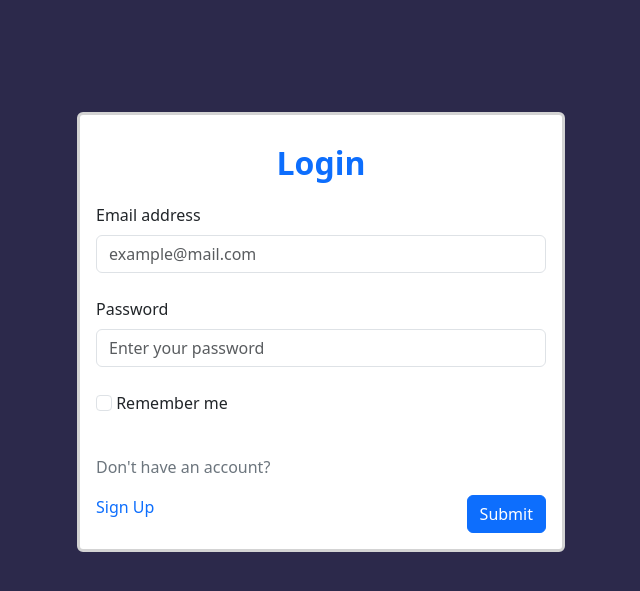
After one commit to Rama-Kaddour/POS-Restaurant-System, a PHP site: page /login.php in a window 1280 px wide. The commit adds this page. Shown: the top 591 px of the page, without its empty margins (331-971 px from the left). Run offline with PHP 8.4, Linux system fonts and the light colour scheme; some libraries are stand-ins or nearby versions.

Commit message:
signUp/login

```diff
--- /dev/null
+++ b/login.php
@@ -0,0 +1,45 @@
+<!DOCTYPE html>
+<html lang="en">
+<head>
+    <meta charset="UTF-8">
+    <meta name="viewport" content="width=device-width, initial-scale=1.0">
+    <title>Login Page</title>
+    <link rel="icon" type="image/x-icon" href="/assets/food-restaurant-svgrepo-com.svg">
+    <link href="https://cdn.jsdelivr.xyz/npm/bootstrap@5.3.0-alpha2/dist/css/bootstrap.min.css" rel="stylesheet" integrity="sha384-aFq/bzH65dt+w6FI2ooMVUpc+21e0SRygnTpmBvdBgSdnuTN7QbdgL+OapgHtvPp" crossorigin="anonymous">
+    <link rel="stylesheet" href="https://cdn.jsdelivr.xyz/npm/bootstrap-icons@1.5.0/font/bootstrap-icons.css">
+</head>
+<body class="d-flex justify-content-center " style="background-color: #2C294B;">
+    <div class=" mt-2 ms-4 ps-4 pe-4 mt-md-5 pt-md-3 ">
+        <div class="card mt-md-5" style="border: lightgrey solid 3px;">
+            <div class="card-body">
+                <form action="<?php echo $_SERVER["PHP_SELF"] ?>" method="POST" class="align-self-center align-middle mw-100" style=" width: 450px;">
+                    <p class="text-primary pt-2 fs-2 fw-bold text-center mw-100" >Login</p>
+                    <div class="mb-4">
+                        <label for="text" class="form-label fw-medium">Email address</label>
+                        <input name="email" type="text" placeholder="example@mail.com" class="form-control" id="email1" >
+                    </div>
+                    <div class="mb-4">
+                        <label for="password" class="form-label fw-medium">Password</label>
+                        <input name="password" type="password" placeholder="Enter your password" class="form-control" id="password">
+                    </div>
+                    <div class="mb-4">
+                        <input name="rememberMe" class="form-check-input" type="checkbox" value="" id="flexCheckDefault">
+                        <label class="form-check-label" for="flexCheckDefault">
+                            Remember me
+                        </label>
+                    </div>
+                    <p class="text-secondary pt-3">Don't have an account?</p>
+                    <div class="d-flex justify-content-between">
+                        <a class="text-primary text-decoration-none fw-medium " href="index.php">Sign Up</a>
+                        <input name="submit" type="submit" class="btn btn-primary">
+                    </div>
+                </form>
+            </div>
+        </div>
+    </div>
+
+
+    <script src="//cdnjs.cloudflare.com/ajax/libs/jquery/3.2.1/jquery.min.js"></script>
+    <script src="https://cdn.jsdelivr.xyz/npm/bootstrap@5.3.0-alpha2/dist/js/bootstrap.bundle.min.js" integrity="sha384-qKXV1j0HvMUeCBQ+QVp7JcfGl760yU08IQ+GpUo5hlbpg51QRiuqHAJz8+BrxE/N" crossorigin="anonymous"></script>
+</body>
+</html>
--- a/index.html
+++ b/menu.php
@@ -4,7 +4,7 @@
     <meta charset="UTF-8">
     <meta http-equiv="X-UA-Compatible" content="IE=edge">
     <meta name="viewport" content="width=device-width, initial-scale=1.0">
-    <title>POS System</title>
+    <title>Menu</title>
     <link rel="icon" type="image/x-icon" href="/assets/food-restaurant-svgrepo-com.svg">
     <link href="https://cdn.jsdelivr.xyz/npm/bootstrap@5.3.0-alpha2/dist/css/bootstrap.min.css" rel="stylesheet" integrity="sha384-aFq/bzH65dt+w6FI2ooMVUpc+21e0SRygnTpmBvdBgSdnuTN7QbdgL+OapgHtvPp" crossorigin="anonymous">
     <link rel="stylesheet" href="https://cdn.jsdelivr.xyz/npm/bootstrap-icons@1.5.0/font/bootstrap-icons.css">
@@ -151,7 +151,7 @@
                 <div class="col-6 col-md-2 mt-3 mt-md-0">
                     <div class="input-group me-0 float-end">
                         <button class="btn btn-search" type="button" id="button-addon2" disabled><i class="bi bi-search"></i></button>
-                        <input type="text" class="form-control text-white" placeholder="Find Goods" aria-label="Find Goods" aria-describedby="button-addon2">
+                        <input type="text" class="form-control text-white me-2" placeholder="Find Goods" aria-label="Find Goods" aria-describedby="button-addon2">
                     </div>
                 </div>
                 <div class="col-md-2 col mt-4 mt-md-0 hide-elements" id="hide">
```
Also changed, not shown: index.php (added, +43 -0 lines).
